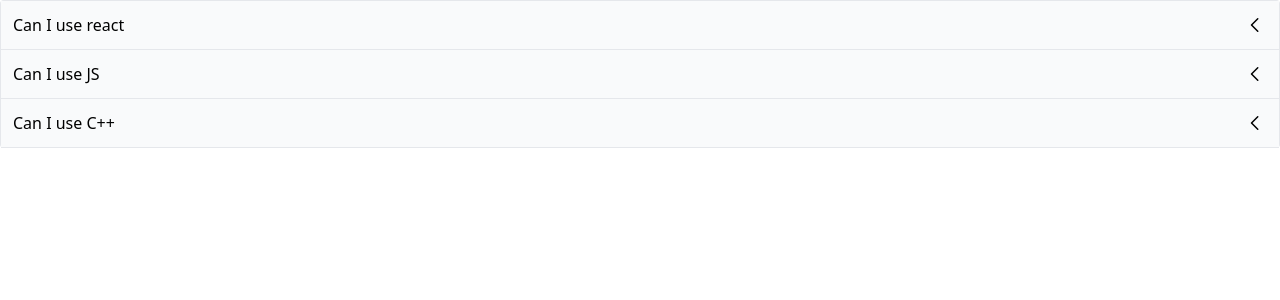
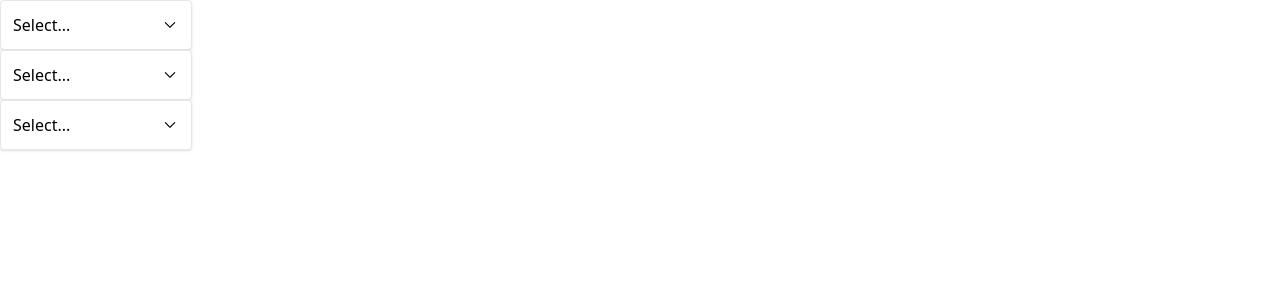
Before and after one commit to MitchBrown532/React-Course-2024, a React (Create React App) app in the folder comps/: page / in a window 1280 px wide. Shown: the top 300 px of the page. Built offline with nearby package versions, Linux system fonts and the light colour scheme.

Commit message:
Created new component - Dropdown
Created a dropdown menu. This allowed me to practice more with event listeners, useEffect & creating reusable components (Panel.js). Also got some practice with Tailwind CSS.

```diff
--- a/comps/src/App.js
+++ b/comps/src/App.js
@@ -1,28 +1,36 @@
-import Accordion from './components/Accordion'
+import { useState } from "react"
+import Dropdown from "./components/Dropdown"
 
 
 function App() {
-    const items = [
-        {
-            id: 1,
-            label:'Can I use react',
-            content: 'Yes you can'
-        },
-        {
-            id: 2,
-            label:'Can I use  JS',
-            content: 'Sure you can'
-        },
-        {
-            id: 3,
-            label:'Can I use C++',
-            content: 'Please do not'
-        },
+    const [selection, setSelection] = useState(null)
+
+    const handleSelect = (option) => {
+        setSelection(option)
+    }
+
+    const options = [
+        { label: "Red Thing", value: "red" },
+        { label: "Blue Thing", value: "blue" },
+        { label: "Green Thing", value: "green" },
     ]
+
+
 
     return (
         <div>
-            <Accordion items={items} />
+            <Dropdown
+                options={options}
+                value={selection}
+                onChange={handleSelect} />
+            <Dropdown
+                options={options}
+                value={selection}
+                onChange={handleSelect} />
+            <Dropdown
+                options={options}
+                value={selection}
+                onChange={handleSelect} />
         </div>
     )
 }
--- /dev/null
+++ b/comps/src/components/Dropdown.js
@@ -0,0 +1,56 @@
+import { useState, useEffect, useRef } from "react"
+import { GoChevronDown } from "react-icons/go";
+import Panel from "./Panel";
+
+function Dropdown({ options, value, onChange }) {
+    const [isOpen, setIsOpen] = useState(false);
+    const divEl = useRef()
+
+    useEffect(() => {
+        const handler = (event) => {
+            if (!divEl.current){
+                return
+            }
+
+            if (!divEl.current.contains(event.target)){
+                setIsOpen(false)
+            }
+        }
+        document.addEventListener('click', handler, true)
+
+
+
+        return () => {
+            document.removeEventListener('click', handler)
+        }
+    }, [])
+
+    const handleClick = () => {
+        setIsOpen(!isOpen)
+    }
+
+    const handleOptionClick = (option) => {
+        setIsOpen(false)
+        onChange(option)
+    }
+
+
+    const renderedOptions = options.map((option) => {
+        return (
+            <div className="hover:bg-sky-100 rounded coursor-pointer p-1" onClick={() => handleOptionClick(option)} key={option.value}>
+                {option.label}
+            </div>
+        )
+    })
+
+    return (
+        <div ref={divEl} className="w-48 relative">
+            <Panel className="flex justify-between items-center cursor-pointer" onClick={handleClick}>
+                {value?.label || 'Select...'}
+                <GoChevronDown className="text-lg" />
+            </Panel>
+            {isOpen && <Panel className="aboslute top-full">{renderedOptions}</Panel>}
+        </div>
+    )
+}
+export default Dropdown
--- /dev/null
+++ b/comps/src/components/Panel.js
@@ -0,0 +1,16 @@
+import classNames from "classnames"
+
+function Panel({ children, className, ...rest }) {
+    const finalClassNames = classNames(
+        'border rounded p-3 shadow bg-white w-full',
+        className
+    )
+
+    return (
+        <div {...rest} className={finalClassNames}>
+            {children}
+        </div>
+    )
+}
+
+export default Panel
--- a/comps/src/index.js
+++ b/comps/src/index.js
@@ -1,6 +1,6 @@
 import './index.css'
 import React from 'react'
-import ReactDOM from 'react-dom'
+import ReactDOM from 'react-dom/client'
 import App from './App'
 
 const el = document.getElementById('root')
--- /dev/null
+++ b/comps/src/pages/AccordionPage.js
@@ -0,0 +1,30 @@
+import Accordion from '../components/Accordion'
+
+
+function AccordionPage() {
+    const items = [
+        {
+            id: 1,
+            label:'Can I use react',
+            content: 'Yes you can'
+        },
+        {
+            id: 2,
+            label:'Can I use  JS',
+            content: 'Sure you can'
+        },
+        {
+            id: 3,
+            label:'Can I use C++',
+            content: 'Please do not'
+        },
+    ]
+
+    return (
+        <div>
+            <Accordion items={items} />
+        </div>
+    )
+}
+
+export default AccordionPage
```
